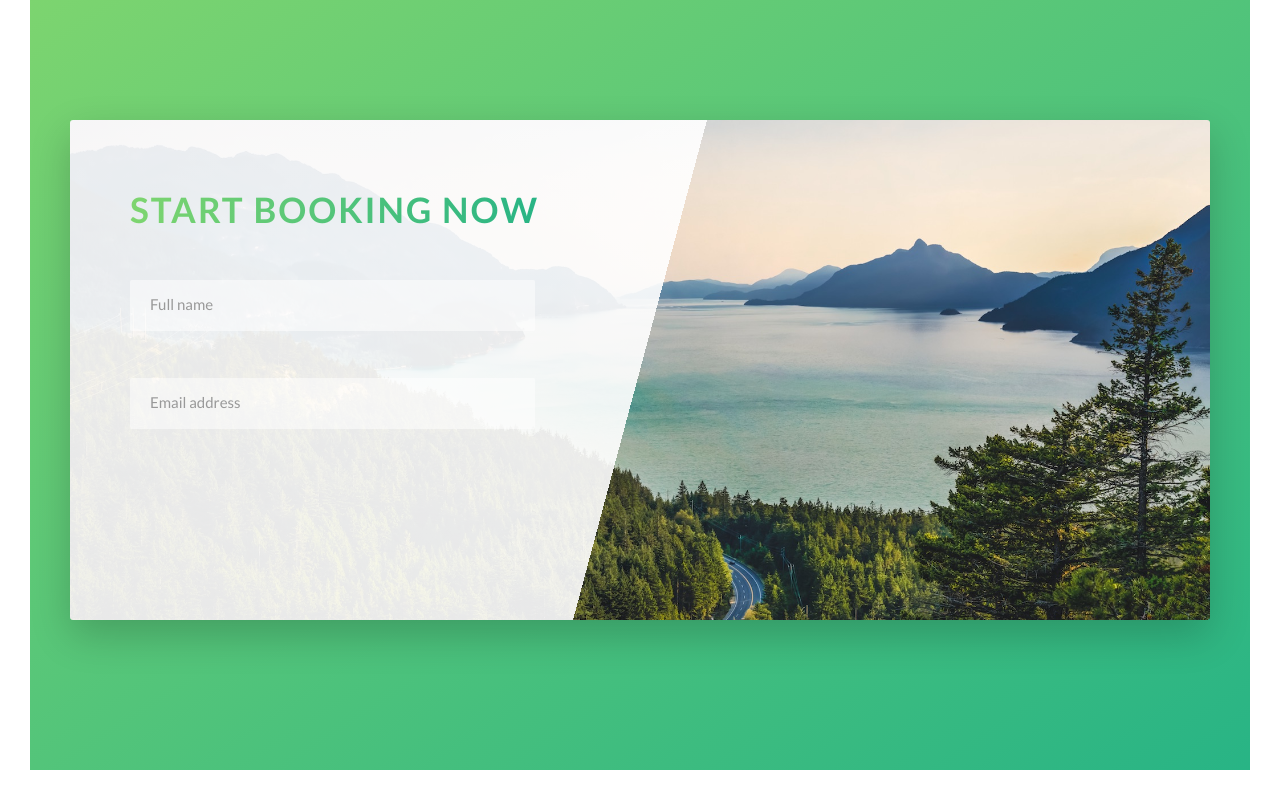
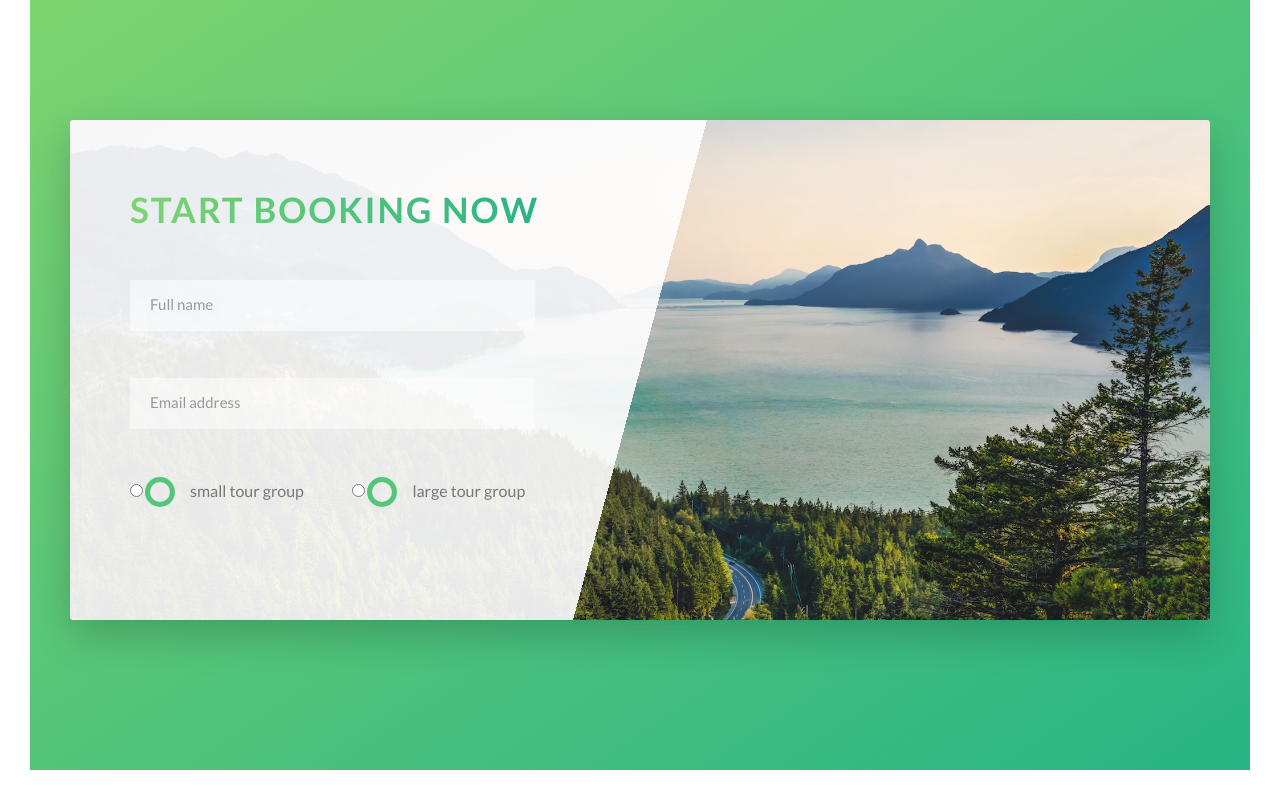
Before and after one commit to vahid-bagh3ri/NaTours, a website: page index.html in a window 1280 px wide. Shown: the part 4687-5487 px from the top of the page. Drawn offline with Linux system fonts and the light colour scheme.

Commit message:
Building the Booking Section - Part 3(1)

```diff
--- a/index.html
+++ b/index.html
@@ -320,6 +320,21 @@
                   <input type="email" class="form__input" placeholder="Email address" id="email" required>
                   <label for="email" class="form__label">Email address</label>
                 </div>
+                <div class="form__group">
+                  <div class="form__radio-group">
+                    <input type="radio" class="form__radio-input" id="small" name="size">
+                    <label for="small" class="form__radio-label">
+                      <span class="form__radio-button"></span>
+                      small tour group</label>
+                  </div>
+
+                  <div class="form__radio-group">
+                    <input type="radio" class="form__radio-input" id="large" name="size">
+                    <label for="large" class="form__radio-label">
+                      <span class="form__radio-button"></span>
+                      large tour group</label>
+                  </div>
+                </div>
               </form>
             </div>
         </div>
--- a/sass/components/_form.scss
+++ b/sass/components/_form.scss
@@ -13,6 +13,7 @@
     border-bottom: $border-radius-low solid transparent;
     width: 90%;
     display: block;
+    transition: all 0.3s;
 
     &:focus {
       outline: none;
@@ -43,4 +44,41 @@
     visibility: hidden;
     transform: translateY(-4rem);
   }
+
+  &__radio-group {
+    width: 49%;
+    display: inline-block;
+  }
+
+  &__radio-label {
+    font-size: $default-font-size;
+    cursor: pointer;
+    position: relative;
+    padding-left: 4.5rem;
+  }
+
+  &__radio-button {
+    height: 3rem;
+    width: 3rem;
+    border: 5px solid $color-primary;
+    border-radius: 50%;
+    display: inline-block;
+    position: absolute;
+    left: 0;
+    top: -0.4rem;
+
+    &::after {
+      content: "";
+      display: block;
+      height: 1.3rem;
+      width: 1.3rem;
+      border-radius: 50%;
+      position: absolute;
+      top: 50%;
+      left: 50%;
+      transform: translate(-50%, -50%);
+      background-color: $color-primary;
+      opacity: 0;
+    }
+  }
 }
```
Also changed, not shown: css/style.css.
